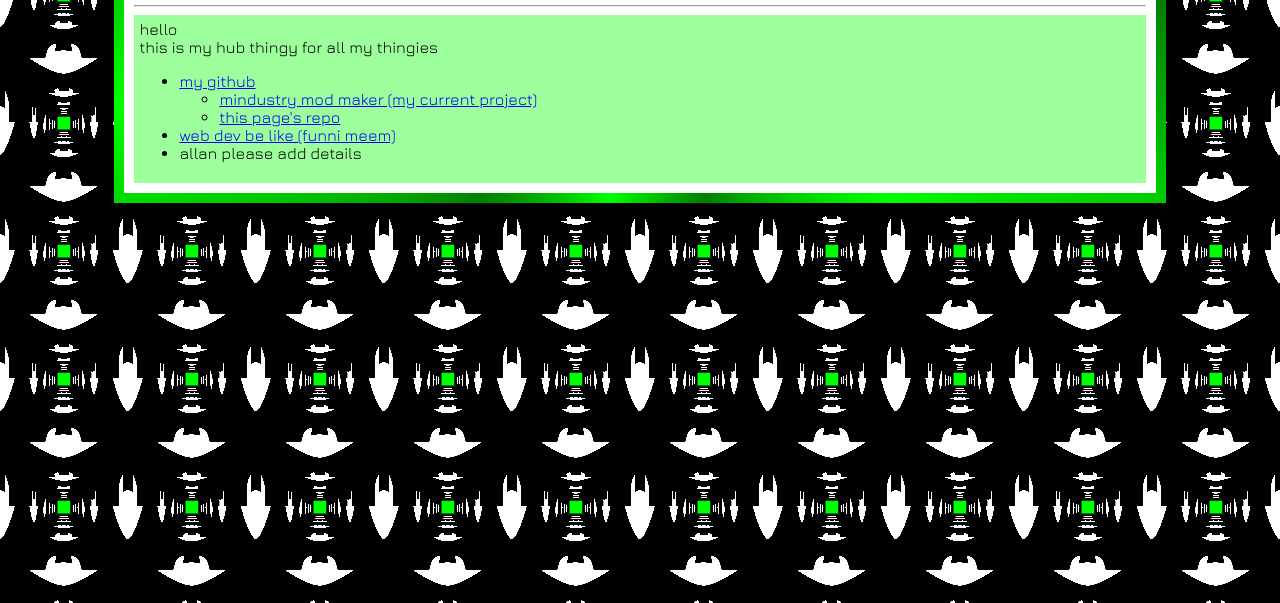
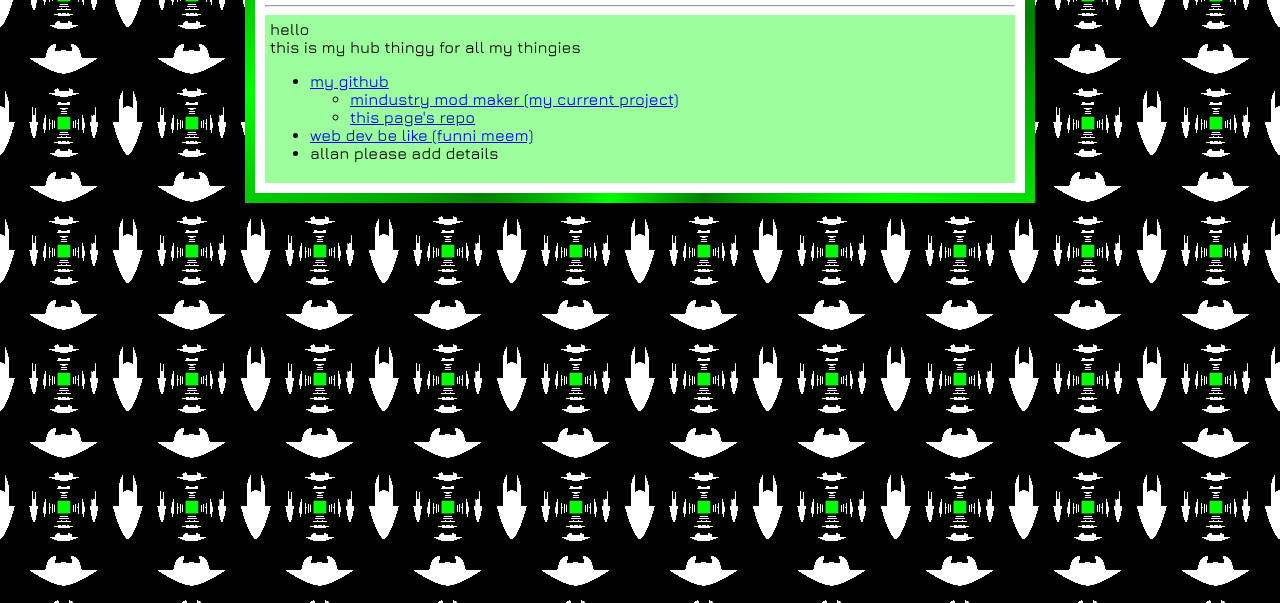
Before and after one commit to TheDogOfChaos/TheDogOfChaos.github.io, a plain HTML site: page index.html in a window 1280 px wide. Shown: the part 197-800 px from the top of the page. Drawn offline with nearby package versions, Linux system fonts and the light colour scheme.

Commit message:
fixed some stuff

```diff
--- a/styles/style.css
+++ b/styles/style.css
@@ -23,7 +23,7 @@
     /* --startDeg: 0; */
     position: relative;
     width: 80%;
-    maxwidth: 250px;
+    max-width: 750px;
     margin: 8% auto 8% auto;
     overflow: scroll;
     background: #ffffff;
@@ -62,5 +62,6 @@ body {
 
 article {
     background-color: #9cff9c;
+    font-weight: 500;
     padding: 5px;
 }
```
Also changed, not shown: 404.html (+1 -1 lines).
